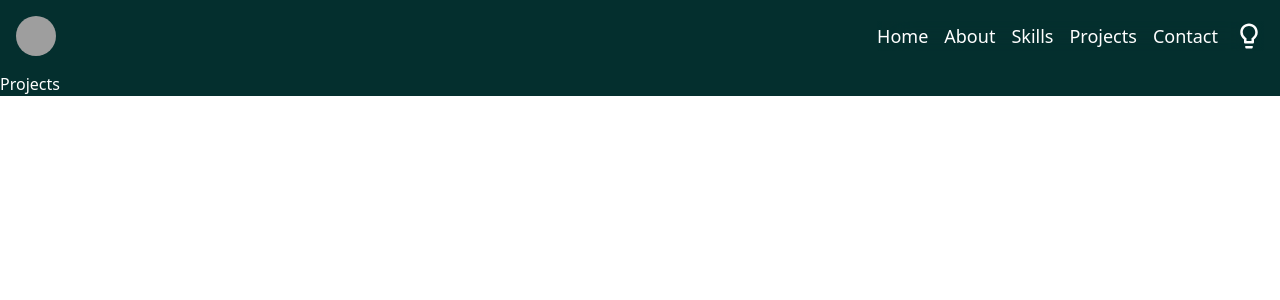
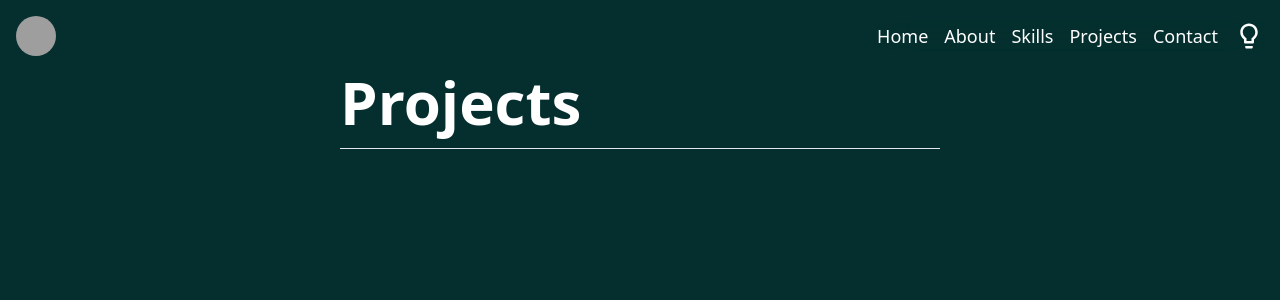
Before and after one commit to Solomon-Gachure/gachureportfolio, a React (Create React App) app: page /projects in a window 1280 px wide. Shown: the top 300 px of the page. Built offline with nearby package versions, Linux system fonts and the light colour scheme; grey boxes are pictures that could not be loaded.

Commit message:
Created contacts page

```diff
--- a/src/App.js
+++ b/src/App.js
@@ -5,6 +5,7 @@ import About from "./pages/about";
 import Home from "./component/home";
 import Skills from "./component/skills";
 import Projects from "./component/projects";
+import Contacts from "./component/contacts";
 
 function App() {
   const router = createBrowserRouter(
@@ -14,7 +15,7 @@ function App() {
         <Route path="/home" element={<Home/>} />
         <Route path="/skills" element={<Skills/>} />
         <Route path="/projects" element={<Projects/>} />
-
+        <Route path="/contacts" element={<Contacts/>} />
 
       </Route>
     )
--- /dev/null
+++ b/src/component/contacts.js
@@ -0,0 +1,9 @@
+import React from 'react'
+
+const Contacts = () => {
+  return (
+    <div>Contacts</div>
+  )
+}
+
+export default Contacts
--- a/src/component/navbar.js
+++ b/src/component/navbar.js
@@ -38,7 +38,7 @@ src={profile}
                   <NavLink to="/about" >About</NavLink>
                   <NavLink to="/skills">Skills</NavLink>
                   <NavLink to="/projects">Projects</NavLink>
-                  <NavLink>Contact</NavLink>
+                  <NavLink to="/contacts">Contact</NavLink>
                     <MdOutlineLightbulb onClick={switchLight} className={`cursor-pointer ${lightmode ? 'text-yellow-400': ''}`} size={30}   />
                 </ul>
                <div className='flex gap-4 items-center'>
--- a/src/component/projects.js
+++ b/src/component/projects.js
@@ -2,7 +2,16 @@ import React from 'react'
 
 const Projects = () => {
   return (
-    <div>Projects</div>
+    <div className='h-screen'>
+        <div className='flex justify-center items-center'>
+  <h1 className='text-4xl md:text-6xl font-bold border-b w-[600px] pb-4 '>Projects</h1>
+</div>
+<div>
+    <div>
+
+    </div>
+</div>
+        </div>
   )
 }
 
```
